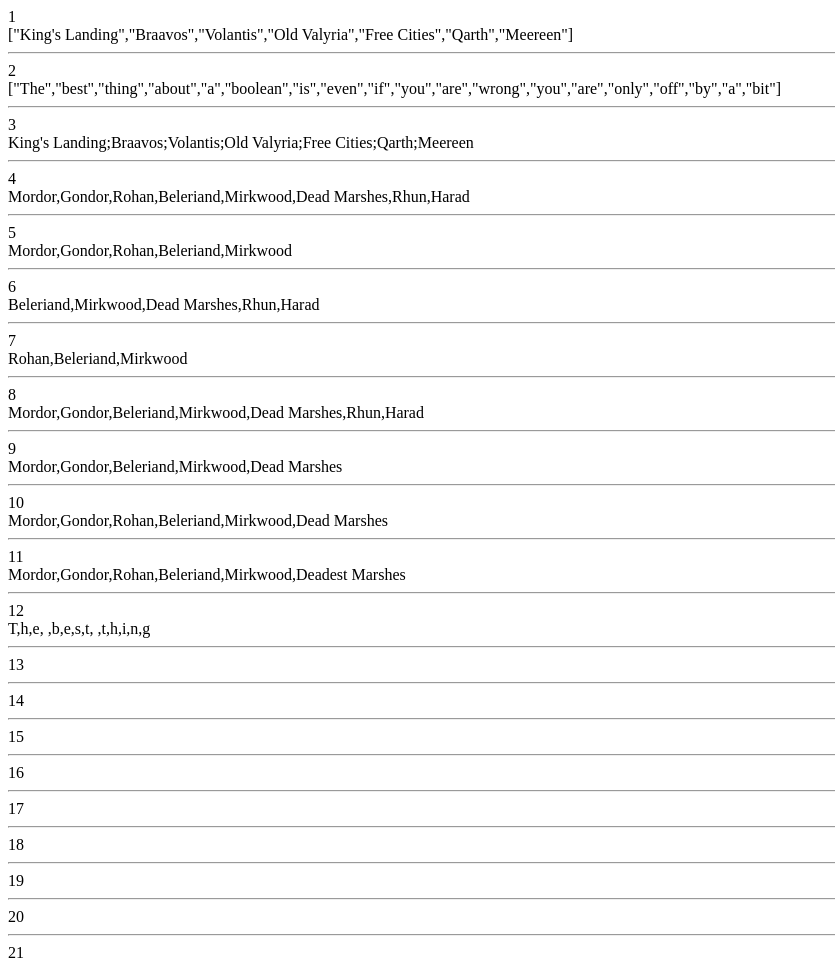
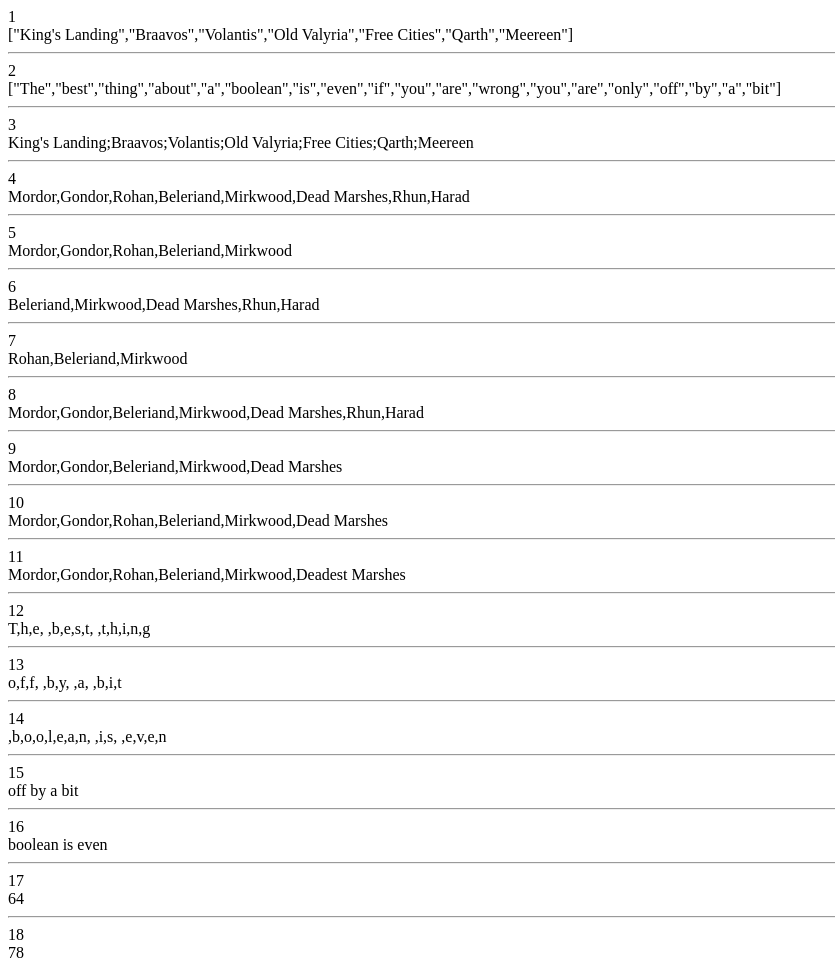
Before and after one commit to maparsons83/katas2, a plain HTML site: page index.html in a window 1280 px wide. Shown: the top 965 px of the page, without its empty margins (0-835 px from the left). Drawn offline with Linux system fonts and the light colour scheme.

Commit message:
second commit

```diff
--- a/index.html
+++ b/index.html
@@ -4,6 +4,7 @@
     <meta charset="UTF-8">
     <meta name="viewport" content="width=device-width, initial-scale=1.0">
     <meta http-equiv="X-UA-Compatible" content="ie=edge">
+    <link rel="stylesheet" href="style.css">
     <title>Document</title>
 </head>
 <body>
--- a/script.js
+++ b/script.js
@@ -145,7 +145,7 @@ function Twelve() {
     let destination = document.getElementById('div12');
     const div = document.createElement('div');
     let be = bestof.slice(0,14);
-    div.textContent = be
+    div.textContent = be;
     div12.appendChild(div);
 
 
@@ -154,23 +154,89 @@ function Twelve() {
 
 // Katas #13 - Using slice, display the last 12 characters from bestThing
 
+function Thirteen() {
+
+    let destination = document.getElementById('div13');
+    const div = document.createElement('div');
+    let be = bestof.slice(-12);
+    div.textContent = be;
+    div13.appendChild(div);
+}
+
 
 // Katas #14 - Using slice, display characters between the 23rd and 38th position of bestThing (i.e., "boolean is even"
 
+function Fourteen() {
+
+    let destination = document.getElementById('div14');
+    const div = document.createElement('div');
+    let be = bestof.slice(22, 38);
+    div.textContent = be;
+    div14.appendChild(div);
+}
 
 // Katas #15 - Repeat #13 using substring instead of slice.
+
+function Fifteen() {
+
+    let destination = document.getElementById('div15');
+    const div = document.createElement('div');
+    let be = bestThing.substring(bestThing.length - 12);
+    div.textContent = be;
+    div15.appendChild(div);
+
+}
 
 
 // Katas #16 - Repeat #14 using substr instead of slice.
 
+function Sixteen() {
+
+    let destination = document.getElementById('div16');
+    const div = document.createElement('div');
+    let be = bestThing.substring(22, 38);
+    div.textContent = be;
+    div16.appendChild(div);
+}
+
 
 // Katas #17 - Find and display the index of "only" in bestThing
+
+function Seventeen() {
+
+    let destination = document.getElementById('div17');
+    const div = document.createElement('div');
+    let be = bestThing.indexOf('only');
+    div.textContent = be;
+    div17.appendChild(div);
+}
 
 
 // Katas #18 - Find and display the index of the last word in bestThing
 
+function Eighteen() {
+
+    let destination = document.getElementById('div18');
+    const div = document.createElement('div');
+    let be = bestThing.indexOf('bit');
+    div.textContent = be;
+    div18.appendChild(div);
+}
+
 
 // Katas #19 - Find and display all cities from gotCitiesCSV  that use double vowels ("aa","ee", etc.)
+
+function Nineteen() {
+
+    let destination = document.getElementById('div19');
+    const div = document.createElement('div');
+
+    if (gotCitiesCSV.includes('aa')) {
+
+        div19.appendChild(div);
+    }
+
+}
 
 
 // Katas #20 - Find and display all cities from lotrCitiesArray that end with "or"
@@ -224,3 +290,10 @@ Nine();
 Ten();
 Eleven();
 Twelve();
+Thirteen();
+Fourteen();
+Fifteen();
+Sixteen();
+Seventeen();
+Eighteen();
+Nineteen();
--- /dev/null
+++ b/style.css
@@ -0,0 +1,5 @@
+.answer:nth-child(even) {
+
+    background: red;
+    border: 2px solid black;
+}
```
